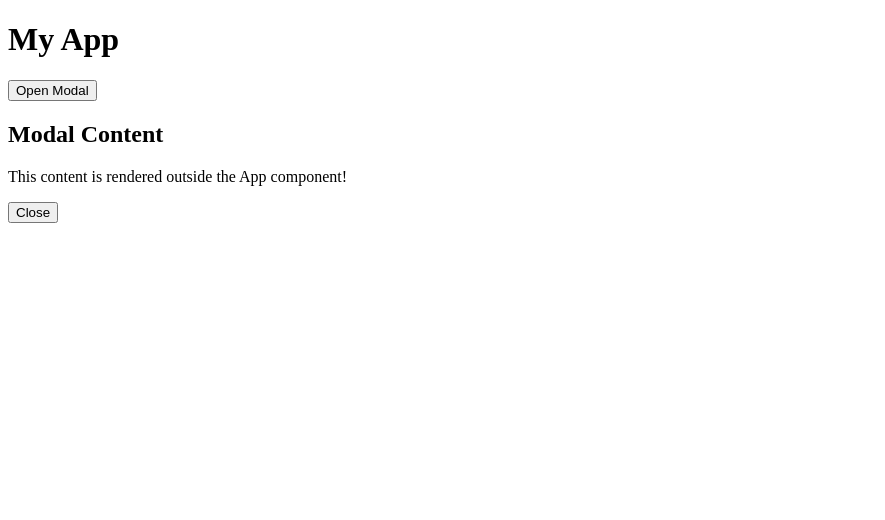
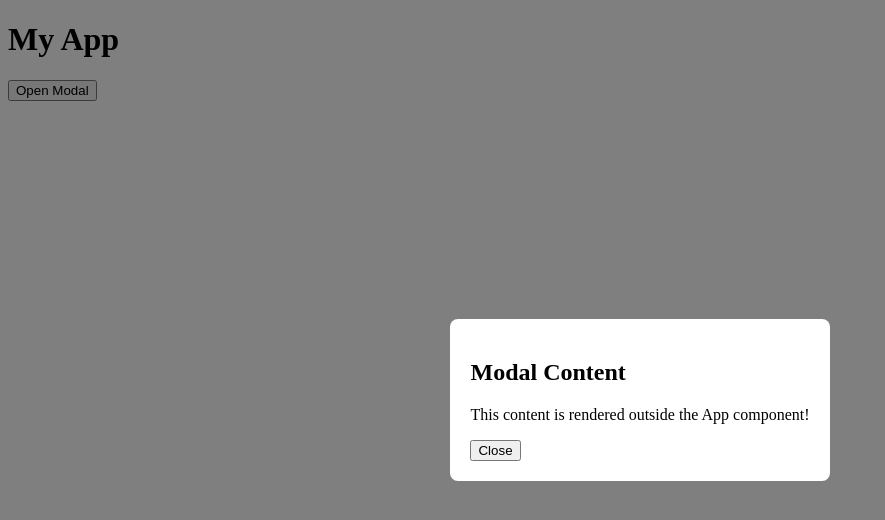
Before and after one commit to thanhpham091790/reactjs, a React (Vite) app in the folder 01-react-tutorial/my-react-app/: page / in a window 1280 px wide. Both pictures are taken after a click on the button "Open Modal". Shown: the top 520 px of the page, without its empty margins (0-885 px from the left). Built offline with nearby package versions, Linux system fonts and the light colour scheme.

Commit message:
Portals are particularly useful for: Modals, dialogs, tooltips, floating menus, notifications.

```diff
--- a/01-react-tutorial/my-react-app/src/Modal.jsx
+++ b/01-react-tutorial/my-react-app/src/Modal.jsx
@@ -6,9 +6,30 @@ function Modal(props) {
 
     return (
         isOpen ? createPortal(
-            <div id='modal'>
-                <div>{children}</div>
-                <button type='button' onClick={onClose}>Close</button>
+            <div
+                id='modal'
+                style={{
+                    position: 'fixed',
+                    top: 0,
+                    left: 0,
+                    right: 0,
+                    bottom: 0,
+                    backgroundColor: 'rgba(0, 0, 0, 0.5)',
+                    display: 'flex',
+                    alignItems: 'center',
+                    justifyContent: 'center'
+                }}
+            >
+                <div
+                    style={{
+                        background: 'white',
+                        padding: '20px',
+                        borderRadius: '8px'
+                    }}
+                >
+                    {children}
+                    <button type='button' onClick={onClose}>Close</button>
+                </div>
             </div>,
             document.body
         ) : null
```
